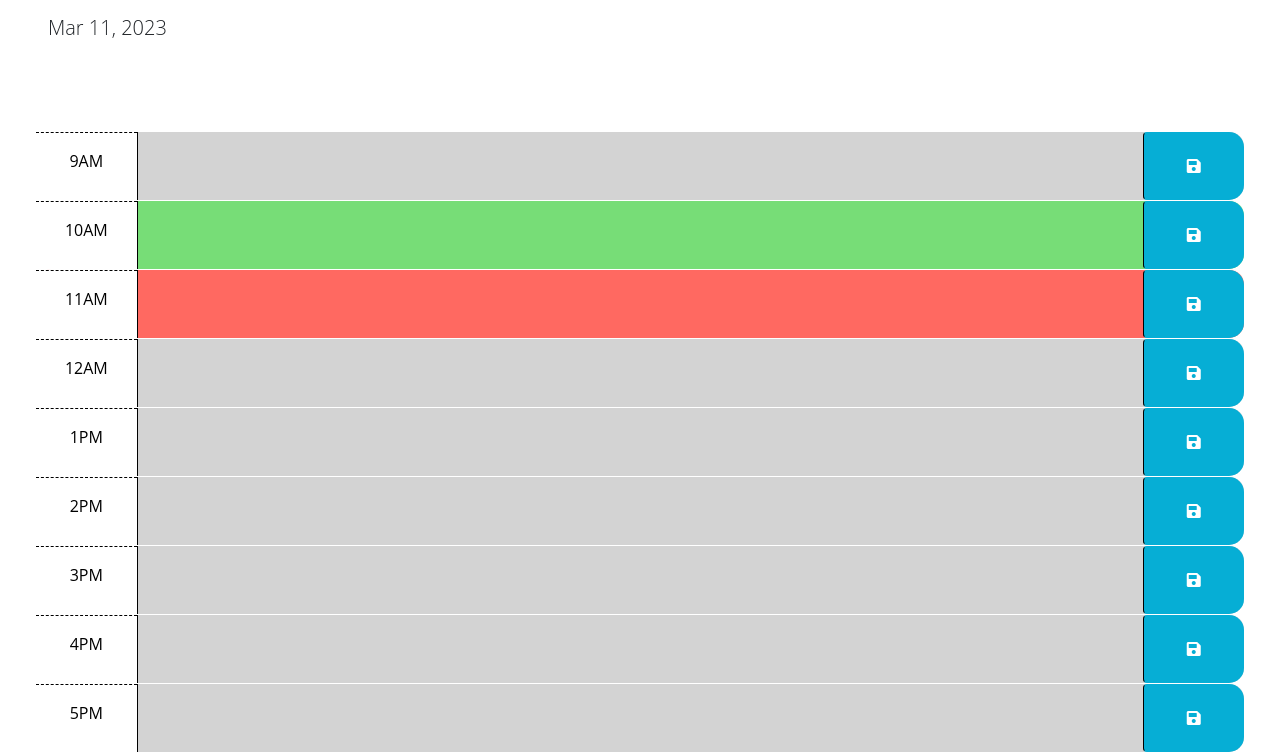
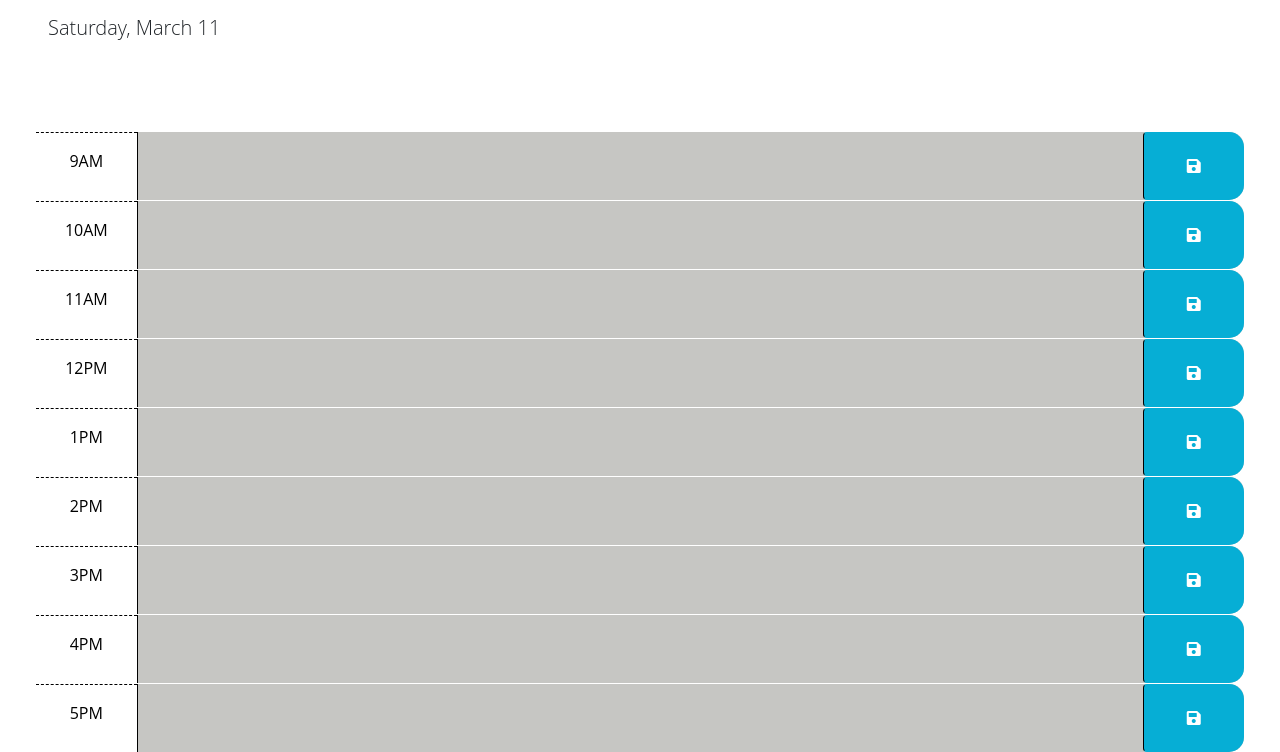
Before and after one commit to cjsolis12/Work-Day-Schedular, a plain HTML site: page Develop/index.html in a window 1280 px wide. Shown: the part 166-918 px from the top of the page. Drawn offline with nearby package versions, Linux system fonts and the light colour scheme.

Commit message:
fixed if statement for past, present, and future classes.colors

```diff
--- a/Develop/script.js
+++ b/Develop/script.js
@@ -9,36 +9,35 @@ $(function () {
   // time-block containing the button that was clicked? How might the id be
   // useful when saving the description in local storage?
 
+console.log("hey")
+$(".saveBtn").click(function(){
+  var textArea = $(this).prev(".description").val();
+  localStorage.setItem("calendarEvent", textArea)
+  alert("is this")
+})
 
-
-  // TODO: Add code to apply the past, present, or future class to each time
-  // block by comparing the id to the current hour. HINTS: How can the id
-  // attribute of each time-block be used to conditionally add or remove the
-  // past, present, and future classes? How can Day.js be used to get the
-  // current hour in 24-hour time?
 
 
 
 //Current Time from DayJs
-var currentTime = dayjs().format('h')
+var currentTime = dayjs().format('H')
 console.log(currentTime)
 
 for(var i = 9; i <= 17; i++){
-  var hour = i + (currentTime >= 12 ? 12 : 0)
-  var hourText = hour == 12 ? "12AM" : (hour > 12 ? `${hour - 12}PM` : `${hour}AM`);
-
+  var hourText = i == 12 ? "12PM" : (i > 12 ? `${i - 12}PM` : `${i}AM`);
+ console.log(hourText)
   // Hr column for each row made
-  var row = $("<div>").attr('id', `hour:-${i}`).addClass("row time-block");
+  var row = $("<div>").attr('id', `hour:${i}`).addClass("row time-block");
   var hourCol = $("<div>").addClass("col-2 col-md-1 hour text-center py-3").text(`${hourText}`);
   row.append(hourCol);
 
-
-    if(hour == currentTime){
-        row.addClass("present").css("color", "red")
-        } else if(hourText < currentTime){
-        row.addClass("future").css("color", "grey")
+  // Condition to check past, present, and future time blocks
+    if(i == currentTime){
+        row.addClass("present").css("background-color", "#e08071")
+        } else if(i < currentTime){
+        row.addClass("past").css("background-color", "#c6c6c3")
         }else{
-        row.addClass("past").css("color", "red")
+        row.addClass("future").css("background-color", "#85e071")
     }
 
   // Description for each row made
@@ -60,11 +59,6 @@ for(var i = 9; i <= 17; i++){
 
 
 // Add code to display the current date in the header of the page.
-let today = dayjs().format('MMM DD, YYYY')
+let today = dayjs().format('dddd, MMMM D')
   $('#currentDay').text(today);
-
-    setInterval(function(){
-      today = dayjs().format('MMM DD, YYYY')
-      $('#currentDay').text(today);
-    }, 1000);
 });
```
Also changed, not shown: Develop/index.html (+1 -1 lines).
